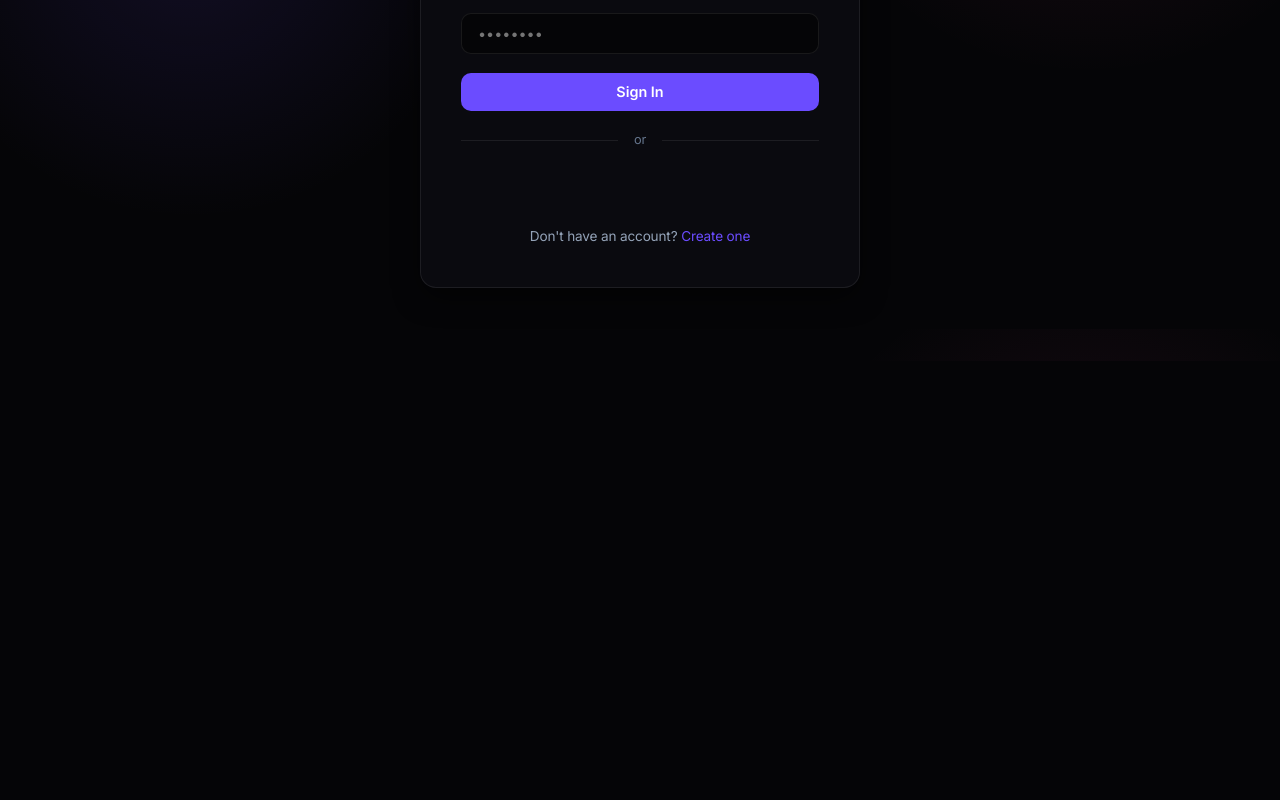
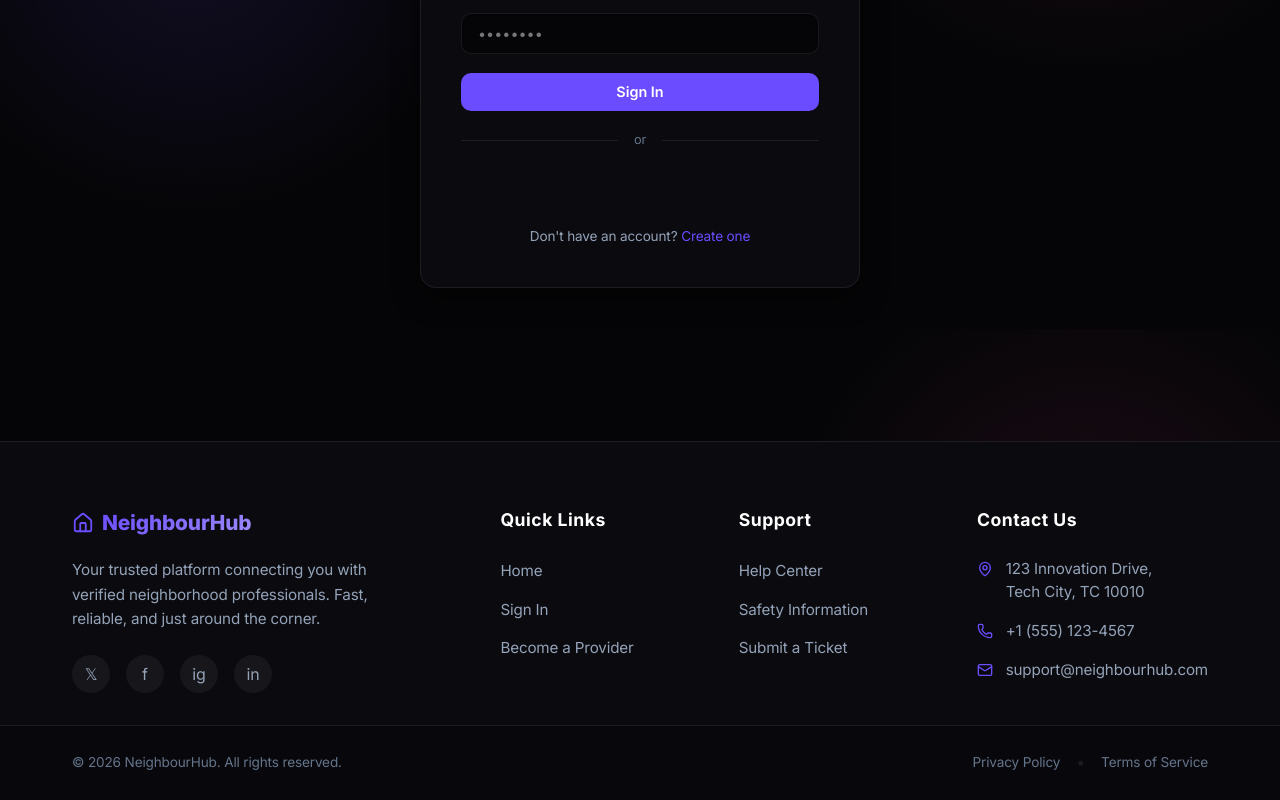
Before and after one commit to shubham07-dev/NeighbourHub, a React app in the folder frontend/: page /login in a window 1280 px wide. Shown: the part 471-1271 px from the top of the page. Before the commit the page ends 832 px from the top, so only its background shows below. Built offline with nearby package versions, Linux system fonts and the light colour scheme; no server answers; the HTML template or start-up script is replaced by a standard one.

Commit message:
your message

```diff
--- a/frontend/src/App.jsx
+++ b/frontend/src/App.jsx
@@ -1,7 +1,9 @@
-import { BrowserRouter as Router, Routes, Route, Navigate } from 'react-router-dom';
+import { useEffect } from 'react';
+import { BrowserRouter as Router, Routes, Route, Navigate, useLocation } from 'react-router-dom';
 import { AuthProvider, useAuth } from './context/AuthContext';
 import { LocationProvider } from './context/LocationContext';
 import Navbar from './components/Navbar';
+import Footer from './components/Footer';
 import Landing from './pages/Landing';
 import Login from './pages/Login';
 import Register from './pages/Register';
@@ -21,6 +23,14 @@ const ProtectedRoute = ({ children, allowedRoles }) => {
   if (!user) return <Navigate to="/login" />;
   if (allowedRoles && !allowedRoles.includes(user.role)) return <Navigate to="/" />;
   return children;
+};
+
+const ScrollToTop = () => {
+  const { pathname } = useLocation();
+  useEffect(() => {
+    window.scrollTo(0, 0);
+  }, [pathname]);
+  return null;
 };
 
 function AppRoutes() {
@@ -62,8 +72,14 @@ function App() {
     <AuthProvider>
       <LocationProvider>
         <Router>
-          <Navbar />
-          <AppRoutes />
+          <ScrollToTop />
+          <div style={{ display: 'flex', flexDirection: 'column', minHeight: '100vh' }}>
+            <Navbar />
+            <main style={{ flex: 1 }}>
+              <AppRoutes />
+            </main>
+            <Footer />
+          </div>
         </Router>
       </LocationProvider>
     </AuthProvider>
--- /dev/null
+++ b/frontend/src/components/Footer.jsx
@@ -0,0 +1,75 @@
+import { Link } from 'react-router-dom';
+import { Home, Mail, Phone, MapPin } from 'lucide-react';
+
+const Footer = () => {
+  return (
+    <footer className="footer-container">
+      <div className="footer-content">
+        <div className="footer-grid">
+
+          {/* Brand Column */}
+          <div className="footer-col brand-col">
+            <Link to="/" className="footer-logo" onClick={() => window.scrollTo(0, 0)}>
+              <Home size={22} color="var(--accent)" />
+              <span>NeighbourHub</span>
+            </Link>
+            <p className="footer-desc">
+              Your trusted platform connecting you with verified neighborhood professionals. Fast, reliable, and just around the corner.
+            </p>
+            <div className="social-links">
+              <a href="#" aria-label="Twitter" className="social-btn">𝕏</a>
+              <a href="#" aria-label="Facebook" className="social-btn">f</a>
+              <a href="#" aria-label="Instagram" className="social-btn">ig</a>
+              <a href="#" aria-label="LinkedIn" className="social-btn">in</a>
+            </div>
+          </div>
+
+          {/* Quick Links */}
+          <div className="footer-col">
+            <h4>Quick Links</h4>
+            <ul className="footer-links">
+              <li><Link to="/" onClick={() => window.scrollTo(0, 0)}>Home</Link></li>
+              <li><Link to="/login" onClick={() => window.scrollTo(0, 0)}>Sign In</Link></li>
+              <li><Link to="/register" onClick={() => window.scrollTo(0, 0)}>Become a Provider</Link></li>
+            </ul>
+          </div>
+
+          {/* Support */}
+          <div className="footer-col">
+            <h4>Support</h4>
+            <ul className="footer-links">
+              <li><Link to="/help" onClick={() => window.scrollTo(0, 0)}>Help Center</Link></li>
+              <li><Link to="/help" onClick={() => window.scrollTo(0, 0)}>Safety Information</Link></li>
+              <li><Link to="/help" onClick={() => window.scrollTo(0, 0)}>Submit a Ticket</Link></li>
+            </ul>
+          </div>
+
+          {/* Contact */}
+          <div className="footer-col">
+            <h4>Contact Us</h4>
+            <ul className="footer-contact">
+              <li><MapPin size={16} className="contact-icon" /> <span>123 Innovation Drive,<br/>Tech City, TC 10010</span></li>
+              <li><Phone size={16} className="contact-icon" /> <span>+1 (555) 123-4567</span></li>
+              <li><Mail size={16} className="contact-icon" /> <span>support@neighbourhub.com</span></li>
+            </ul>
+          </div>
+
+        </div>
+      </div>
+
+      {/* Bottom Bar */}
+      <div className="footer-bottom">
+        <div className="footer-bottom-content">
+          <p>&copy; {new Date().getFullYear()} NeighbourHub. All rights reserved.</p>
+          <div className="footer-legal">
+            <Link to="/help" onClick={() => window.scrollTo(0, 0)}>Privacy Policy</Link>
+            <span className="dot">•</span>
+            <Link to="/help" onClick={() => window.scrollTo(0, 0)}>Terms of Service</Link>
+          </div>
+        </div>
+      </div>
+    </footer>
+  );
+};
+
+export default Footer;
--- a/frontend/src/components/Navbar.jsx
+++ b/frontend/src/components/Navbar.jsx
@@ -1,4 +1,5 @@
 import { useState, useEffect, useRef } from 'react';
+import { createPortal } from 'react-dom';
 import { Link, useNavigate } from 'react-router-dom';
 import { useAuth } from '../context/AuthContext';
 import { useLocation } from '../context/LocationContext';
@@ -12,6 +13,7 @@ const Navbar = () => {
   const [dropdownOpen, setDropdownOpen] = useState(false);
   const [mobileMenuOpen, setMobileMenuOpen] = useState(false);
   const [jobCount, setJobCount] = useState(0);
+  const [showLoginPrompt, setShowLoginPrompt] = useState(false);
   const dropdownRef = useRef(null);
 
   // Close dropdown on outside click
@@ -55,7 +57,7 @@ const Navbar = () => {
   return (
     <nav className="navbar-new">
       <div className="navbar-left">
-        <Link to="/" className="navbar-logo" onClick={closeMobileMenu}>
+        <Link to="/" className="navbar-logo" onClick={() => { closeMobileMenu(); window.scrollTo(0, 0); }}>
           <Home size={20} /> <span>NeighbourHub</span>
         </Link>
         <button className="navbar-location" onClick={detectLocation} title="Click to refresh location">
@@ -70,9 +72,15 @@ const Navbar = () => {
       </button>
 
       <div className={`navbar-right ${mobileMenuOpen ? 'mobile-open' : ''}`}>
-        <Link to={user ? (user.role === 'provider' ? '/provider/dashboard' : '/customer/dashboard') : '/'} className="nav-item" onClick={closeMobileMenu}>
-          <Search size={16} className="nav-icon" /> Search
-        </Link>
+        {user ? (
+          <Link to={user.role === 'provider' ? '/provider/dashboard' : '/customer/dashboard'} className="nav-item" onClick={closeMobileMenu}>
+            <Search size={16} className="nav-icon" /> Search
+          </Link>
+        ) : (
+          <button className="nav-item" style={{background: 'transparent', border: 'none', cursor: 'pointer', fontFamily: 'inherit', display: 'flex', alignItems: 'center'}} onClick={() => { closeMobileMenu(); setShowLoginPrompt(true); }}>
+            <Search size={16} className="nav-icon" /> Search
+          </button>
+        )}
 
         <Link to="/help" className="nav-item" onClick={closeMobileMenu}>
           <HelpCircle size={16} className="nav-icon" /> Help
@@ -144,6 +152,22 @@ const Navbar = () => {
           </>
         )}
       </div>
+
+      {/* Login Prompt Modal */}
+      {showLoginPrompt && createPortal(
+        <div style={{ position: 'fixed', inset: 0, background: 'rgba(0,0,0,0.7)', backdropFilter: 'blur(20px)', WebkitBackdropFilter: 'blur(20px)', display: 'flex', alignItems: 'center', justifyContent: 'center', zIndex: 99999 }}>
+          <div style={{ background: '#0f0f15', border: '1px solid #2a2a35', borderRadius: '16px', boxShadow: '0 25px 50px -12px rgba(0,0,0,0.8)', width: '90%', maxWidth: '400px', textAlign: 'center',justifyContent:'center', padding: '2rem', animation: 'slideDown 0.3s ease' }}>
+            <div style={{ fontSize: '3rem', margin: '0 auto 3.5rem', background: '#1c1c26', width: '80px', height: '80px', display: 'flex', alignItems: 'center', justifyContent: 'center', borderRadius: '50%', boxShadow: 'inset 0 2px 10px rgba(255,255,255,0.05)' }}>🔒</div>
+            <h3 style={{ marginBottom: '1rem', fontSize: '1.4rem', color: 'white', fontWeight: '700' }}>Login Required</h3>
+            <p style={{ color: '#a0a0b0', marginBottom: '2rem', fontSize: '1rem', lineHeight: '1.5' }}>You must sign in or create an account to search and connect with service providers in your area.</p>
+            <div style={{ display: 'flex', gap: '1rem', justifyContent: 'center' }}>
+              <button className="btn" onClick={() => setShowLoginPrompt(false)} style={{ flex: 1, background: '#252530', color: 'white' }}>Cancel</button>
+              <Link to="/login" className="btn btn-primary" onClick={() => setShowLoginPrompt(false)} style={{ flex: 1, display: 'flex', justifyContent: 'center' }}>Sign In</Link>
+            </div>
+          </div>
+        </div>,
+        document.body
+      )}
     </nav>
   );
 };
--- a/frontend/src/index.css
+++ b/frontend/src/index.css
@@ -1,6 +1,7 @@
 @import url('https://fonts.googleapis.com/css2?family=Inter:wght@300;400;500;600;700;800&display=swap');
 
 * { margin: 0; padding: 0; box-sizing: border-box; }
+html { scroll-behavior: smooth; }
 
 :root {
   --bg-primary: #050507;
@@ -844,3 +845,160 @@ tr:hover { background: rgba(233, 69, 96, 0.03); }
   .category-item { min-width: 80px; padding: 0.7rem 0.5rem; }
   .auth-card { padding: 1.5rem; border-radius: var(--radius-sm); }
 }
+
+/* ============================
+   FOOTER (Deep Space Theme)
+   ============================ */
+.footer-container {
+  background: var(--bg-secondary);
+  border-top: 1px solid var(--border);
+  margin-top: 5rem;
+  font-family: 'Inter', sans-serif;
+}
+
+.footer-content {
+  max-width: 1200px;
+  margin: 0 auto;
+  padding: 4rem 2rem 2rem;
+}
+
+.footer-grid {
+  display: grid;
+  grid-template-columns: 2fr 1fr 1fr 1fr;
+  gap: 3rem;
+}
+
+.footer-col h4 {
+  color: white;
+  font-size: 1.1rem;
+  font-weight: 700;
+  margin-bottom: 1.5rem;
+  letter-spacing: 0.5px;
+}
+
+.footer-logo {
+  display: flex;
+  align-items: center;
+  gap: 0.5rem;
+  font-size: 1.3rem;
+  font-weight: 800;
+  margin-bottom: 1.2rem;
+}
+.footer-logo span {
+  background: linear-gradient(135deg, var(--accent), var(--accent-light));
+  -webkit-background-clip: text;
+  -webkit-text-fill-color: transparent;
+}
+
+.footer-desc {
+  color: var(--text-secondary);
+  font-size: 0.95rem;
+  line-height: 1.6;
+  margin-bottom: 1.5rem;
+  max-width: 320px;
+}
+
+.social-links {
+  display: flex;
+  gap: 1rem;
+}
+.social-btn {
+  display: flex;
+  align-items: center;
+  justify-content: center;
+  width: 38px;
+  height: 38px;
+  border-radius: 50%;
+  background: rgba(255,255,255,0.05);
+  color: var(--text-secondary);
+  transition: var(--transition);
+}
+.social-btn:hover {
+  background: var(--accent);
+  color: white;
+  transform: translateY(-3px);
+  box-shadow: 0 5px 15px rgba(107, 76, 255, 0.3);
+}
+
+.footer-links {
+  list-style: none;
+  display: flex;
+  flex-direction: column;
+  gap: 0.8rem;
+}
+.footer-links a {
+  color: var(--text-secondary);
+  font-size: 0.95rem;
+  transition: var(--transition);
+}
+.footer-links a:hover {
+  color: var(--accent-light);
+  padding-left: 5px;
+}
+
+.footer-contact {
+  list-style: none;
+  display: flex;
+  flex-direction: column;
+  gap: 1rem;
+}
+.footer-contact li {
+  display: flex;
+  align-items: flex-start;
+  gap: 0.8rem;
+  color: var(--text-secondary);
+  font-size: 0.95rem;
+  line-height: 1.5;
+}
+.contact-icon {
+  color: var(--accent);
+  margin-top: 0.2rem;
+  flex-shrink: 0;
+}
+
+.footer-bottom {
+  border-top: 1px solid var(--border);
+  background: rgba(0,0,0,0.2);
+}
+
+.footer-bottom-content {
+  max-width: 1200px;
+  margin: 0 auto;
+  padding: 1.5rem 2rem;
+  display: flex;
+  justify-content: space-between;
+  align-items: center;
+  flex-wrap: wrap;
+  gap: 1rem;
+}
+.footer-bottom-content p {
+  color: var(--text-muted);
+  font-size: 0.85rem;
+}
+
+.footer-legal {
+  display: flex;
+  align-items: center;
+  gap: 1rem;
+}
+.footer-legal a {
+  color: var(--text-muted);
+  font-size: 0.85rem;
+}
+.footer-legal a:hover {
+  color: white;
+}
+.footer-legal .dot {
+  color: var(--border);
+}
+
+@media (max-width: 992px) {
+  .footer-grid { grid-template-columns: 1fr 1fr; gap: 2.5rem; }
+  .brand-col { grid-column: span 2; }
+}
+
+@media (max-width: 576px) {
+  .footer-grid { grid-template-columns: 1fr; gap: 2rem; }
+  .brand-col { grid-column: span 1; }
+  .footer-bottom-content { flex-direction: column; text-align: center; }
+}
--- a/frontend/src/pages/Landing.jsx
+++ b/frontend/src/pages/Landing.jsx
@@ -9,8 +9,8 @@ const Landing = () => (
         <h1>Your Neighbourhood<br />Services, On Demand</h1>
         <p>Connect with trusted local plumbers, electricians, tutors, and delivery agents in minutes. Just like ordering food — but for home services.</p>
         <div className="hero-actions">
-          <Link to="/register" className="btn btn-primary" style={{ padding: '0.8rem 2rem', fontSize: '1rem' }}>Get Started Free</Link>
-          <Link to="/login" className="btn btn-secondary" style={{ padding: '0.8rem 2rem', fontSize: '1rem' }}>Sign In</Link>
+          <Link to="/register" className="btn btn-primary" style={{ padding: '0.8rem 2rem',marginTop:'2rem', fontSize: '1rem' }}>Get Started Free</Link>
+          <Link to="/login" className="btn btn-secondary" style={{ padding: '0.8rem 2rem',marginTop:'2rem', fontSize: '1rem' }}>Sign In</Link>
         </div>
       </div>
       <div className="hero-floating-house">🏠</div>
```
